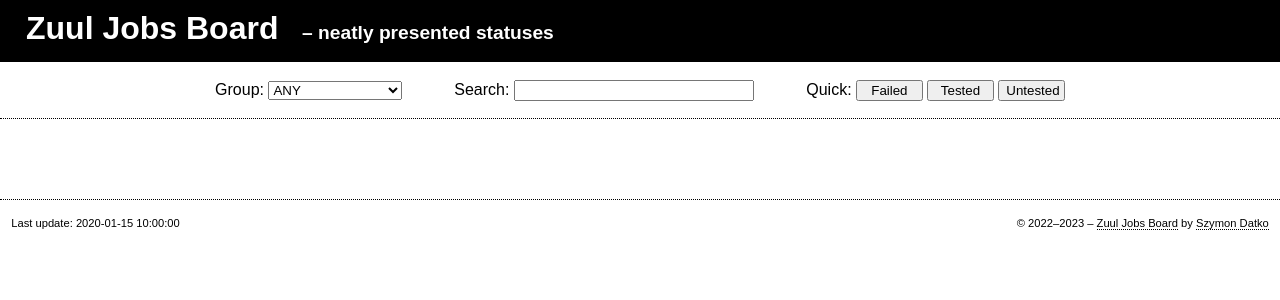
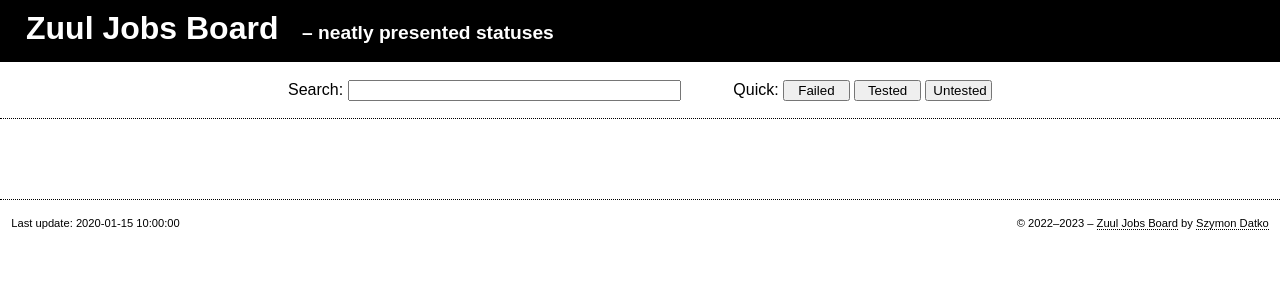
Before and after one commit to sdatko/zuul-jobs-board, a Flask app: a page that uses zjb/templates/base.html.j2 in a window 1280 px wide. Shown: the top 300 px of the page. Run offline with Flask 3, Linux system fonts and the light colour scheme; tables that the repository leaves empty hold one stand-in row (values such as "Sample post").

Commit message:
Get rid of output groups
With multiple views and queries shareable via URLs,
this feature has no additional value now.

```diff
--- a/zjb.yml
+++ b/zjb.yml
@@ -46,9 +46,3 @@ views:
       stable/wallaby:
         - openstack-tox-pep8
         - openstack-tox-py38
-
-
-#
-# Output groups
-#
-groups: ~
--- a/zjb/config.py
+++ b/zjb/config.py
@@ -42,5 +42,4 @@ pull_interval = CONFIG.get('pull_interval')
 api_url = CONFIG.get('api_url')
 api_tenant = CONFIG.get('api_tenant')
 
-groups = CONFIG.get('groups')
 views = CONFIG.get('views')
--- a/zjb/server.py
+++ b/zjb/server.py
@@ -40,7 +40,6 @@ def view(name):
     return render_template(
         'results.html.j2',
         name=name,
-        groups=config.groups,
         headers=headers,
         last_update=last_update,
         query=query,
--- a/zjb/static/filtering.js
+++ b/zjb/static/filtering.js
@@ -1,7 +1,4 @@
-// const GROUPS = {};
-
 function filter_rows() {
-    let group = document.getElementById('group').value;
     let query = document.getElementById('search').value.toLowerCase();
     let rows = document.querySelectorAll('table.view > tbody > tr');
 
@@ -13,11 +10,7 @@ function filter_rows() {
             text.push(node.textContent);
         }
 
-        if(
-           (group == 'ANY' || (group in GROUPS && GROUPS[group].includes(project)))
-           &&
-           (query == '' || text.join(' ').toLowerCase().match(query))
-        ) {
+        if(query == '' || text.join(' ').toLowerCase().match(query)) {
             row.style.display = '';
         } else {
             row.style.display = 'none';
--- a/zjb/static/nav.css
+++ b/zjb/static/nav.css
@@ -11,12 +11,8 @@ nav label {
     cursor: pointer;
 }
 
-nav select {
-    width: 10.0em;
-}
-
 nav input#search {
-    width: 18.0em;
+    width: 25.0em;
 }
 
 nav input#failed {
--- a/zjb/templates/base.html.j2
+++ b/zjb/templates/base.html.j2
@@ -17,9 +17,6 @@
         <script src="{{ url_for('static', filename='overlay.js') }}"></script>
         <script src="{{ url_for('static', filename='toast.js') }}"></script>
         <script src="{{ url_for('static', filename='functions.js') }}"></script>
-        <script>
-            const GROUPS = {% if groups %}{{ groups }}{% else %}{}{% endif %};
-        </script>
     </head>
     <body>
         <header>
--- a/zjb/templates/results.html.j2
+++ b/zjb/templates/results.html.j2
@@ -1,12 +1,6 @@
 {% extends "base.html.j2" %}
 {% block navigation %}
         <nav>
-            <div>
-                <label for="group">Group:</label>
-                <select name="group" id="group">
-                    <option>ANY</option>
-                </select>
-            </div>
             <div>
                 <label for="search">Search:</label>
                 <input type="search" name="search" id="search" autocomplete="off" value="{% if query %}{{ query }}{% endif %}" />
```
